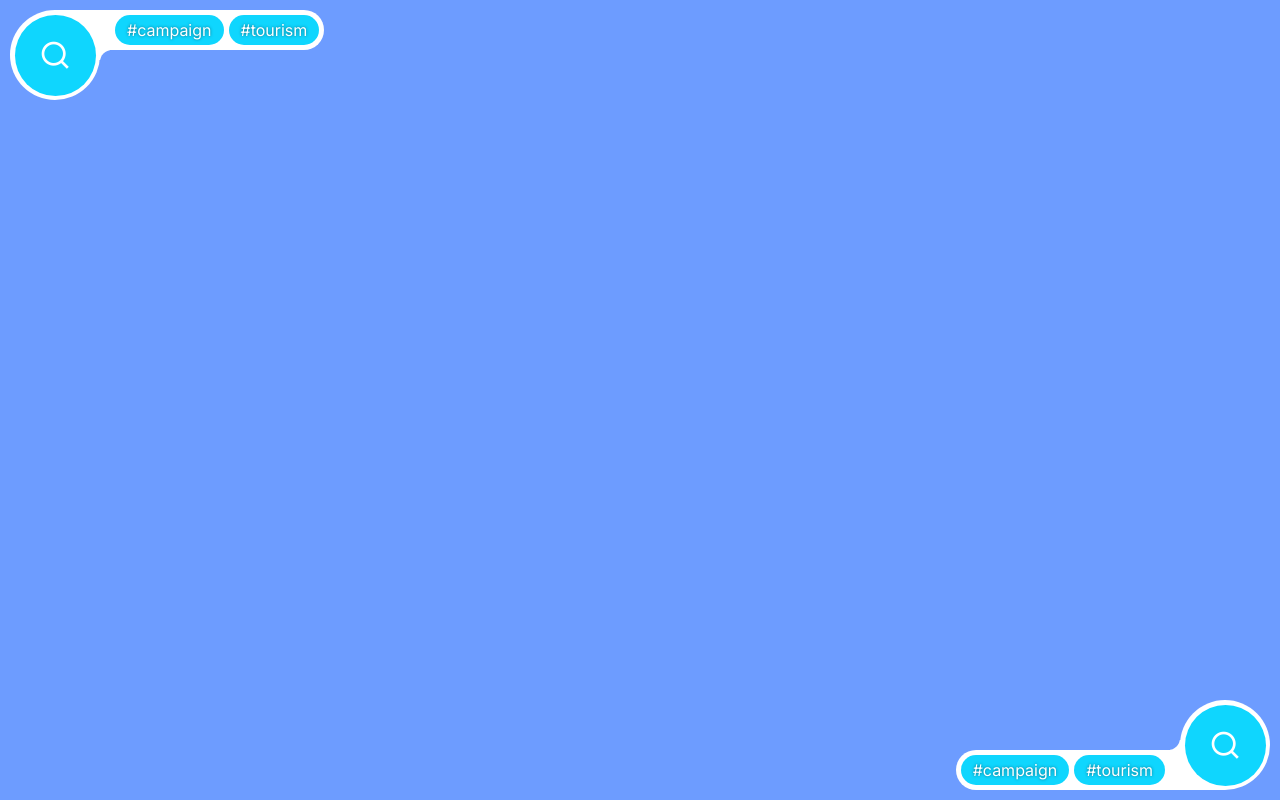
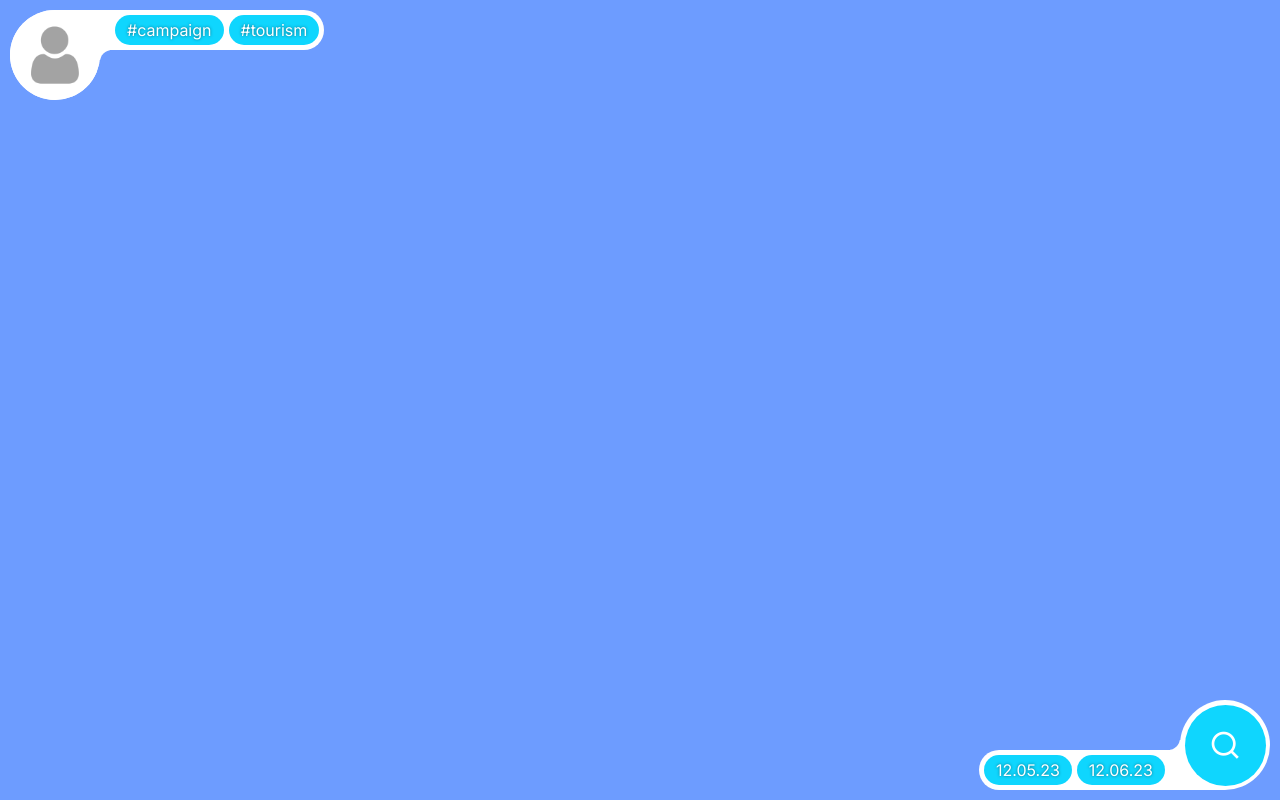
Before and after one commit to Lexeor/map-based, a React (Create React App) app: page / in a window 1280 px wide. Built offline with nearby package versions, Linux system fonts and the light colour scheme.

Commit message:
add children and props component to Universal Panel

```diff
--- a/src/components/UniPanel.tsx
+++ b/src/components/UniPanel.tsx
@@ -1,22 +1,22 @@
 type UniPanelProps = {
   side: "left" | "right";
   position: "top" | "bottom";
+  circleComponent: React.ReactNode;
+  children: React.ReactNode | React.ReactNode[];
 };
 
-function UniPanel({ side = "left", position = "top" }: UniPanelProps) {
+function UniPanel({
+  side = "left",
+  position = "top",
+  circleComponent,
+  children,
+}: UniPanelProps) {
   return (
     <div className={`control-panel ${position} ${side}`}>
       <div className={`panel ${position} ${side}`}>
-        <div className={`panel-body ${position} ${side}`}>
-          <div className="tag">#campaign</div>
-          <div className="tag">#tourism</div>
-        </div>
+        <div className={`panel-body ${position} ${side}`}>{children}</div>
       </div>
-      <div className={`circle ${side}`}>
-        <button className="search">
-          <i className="ri-search-line"></i>
-        </button>
-      </div>
+      <div className={`circle ${side}`}>{circleComponent}</div>
     </div>
   );
 }
--- a/src/components/pages/MapView.jsx
+++ b/src/components/pages/MapView.jsx
@@ -8,8 +8,30 @@ function MapView() {
   return (
     <main>
       {/* <TomTomMap /> */}
-      <UniPanel side="left" position="top" />
-      <UniPanel side="right" position="bottom" />
+      <UniPanel
+        side="left"
+        position="top"
+        circleComponent={
+          <div className="circle">
+            <img src="/images/user-placeholder.png" alt="user" />
+          </div>
+        }
+      >
+        <div className="tag">#campaign</div>
+        <div className="tag">#tourism</div>
+      </UniPanel>
+      <UniPanel
+        side="right"
+        position="bottom"
+        circleComponent={
+          <button className="search">
+            <i className="ri-search-line"></i>
+          </button>
+        }
+      >
+        <div className="tag">12.05.23</div>
+        <div className="tag">12.06.23</div>
+      </UniPanel>
     </main>
   );
 }
```
